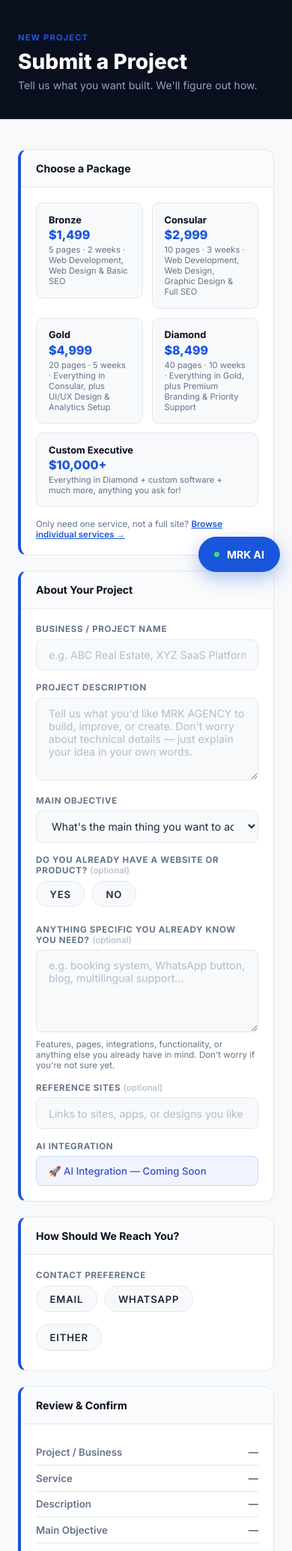
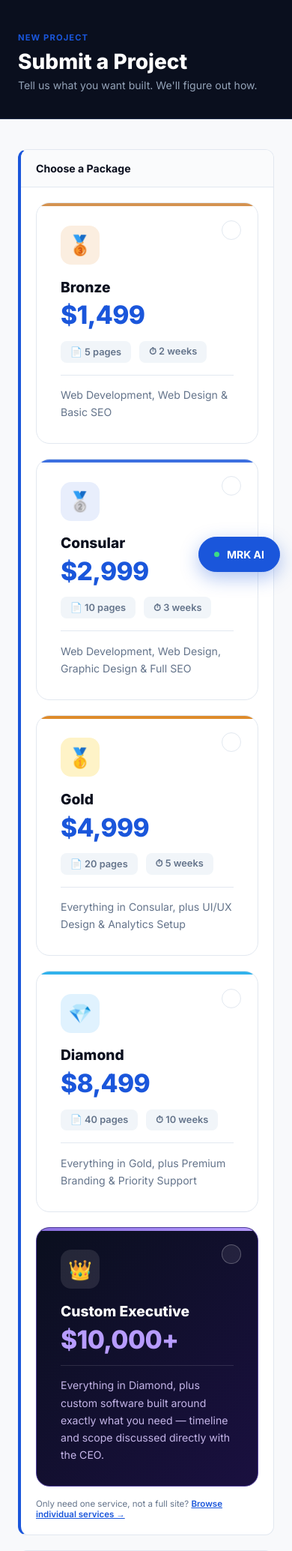
Before and after one commit to KhizarKhan714/MRK-AGENCY-, a Python web app: template templates/submit_project.html in a window 390 px wide. Shown: the part 65-2134 px from the top of the page at 75% size. Run offline with Jinja, Linux system fonts and the light colour scheme; the template is opened without the code that fills it, so the values that code supplies are empty.

Commit message:
Refactor package options and update confirmation text
Updated package options layout and styles for better responsiveness and user experience. Adjusted confirmation text for clarity regarding fixed pricing and delivery timelines.

```diff
--- a/templates/submit_project.html
+++ b/templates/submit_project.html
@@ -66,17 +66,51 @@
     .ai-box { background:#F0F4FF; border:1.5px solid #C7D7FF; border-radius:8px; padding:0.7rem 1rem; font-size:0.83rem; color:#3B4FC8; font-weight:500; display:flex; align-items:center; gap:0.5rem; }
 
     /* PACKAGES */
-    .pkg-grid { display:grid; grid-template-columns:1fr 1fr; gap:0.75rem; }
+    .pkg-grid { display:grid; grid-template-columns:1fr; gap:1.25rem; }
+    @media (min-width:820px) { .pkg-grid { grid-template-columns:1fr 1fr; } }
     .pkg-option { display:none; }
     .pkg-option + label {
-      display:block; padding:0.9rem 1rem; border:1.5px solid var(--border);
-      border-radius:9px; cursor:pointer; transition:all 0.2s;
-      background:var(--bg);
+      display:block; padding:1.85rem 2rem; border:1.5px solid var(--border);
+      border-radius:18px; cursor:pointer; transition:all 0.2s;
+      background:var(--white); position:relative; overflow:hidden;
     }
-    .pkg-option:checked + label { border-color:var(--blue); background:#EFF6FF; }
-    .pkg-option + label .pkg-name { font-size:0.8rem; font-weight:700; color:var(--dark); }
-    .pkg-option + label .pkg-price { font-size:1rem; font-weight:800; color:var(--blue); margin-top:0.15rem; }
-    .pkg-option + label .pkg-desc { font-size:0.7rem; color:var(--muted); margin-top:0.2rem; }
+    .pkg-option + label::before {
+      content:''; position:absolute; top:0; left:0; right:0; height:4px;
+      background:var(--pkg-accent, var(--blue)); opacity:0.85;
+    }
+    .pkg-option + label:hover { border-color:#B8C7F0; transform:translateY(-3px); box-shadow:0 10px 24px -12px rgba(10,15,30,0.14); }
+    .pkg-option:checked + label { border-color:var(--blue); border-width:2px; background:#F5F8FF; box-shadow:0 14px 32px -12px rgba(26,86,219,0.32); transform:translateY(-3px); }
+    .pkg-check {
+      position:absolute; top:1.4rem; right:1.4rem; width:26px; height:26px; border-radius:50%;
+      border:1.5px solid var(--border); background:var(--white); display:flex; align-items:center; justify-content:center;
+      font-size:0.78rem; color:transparent; transition:all 0.2s;
+    }
+    .pkg-option:checked + label .pkg-check { background:var(--blue); border-color:var(--blue); color:#fff; }
+    .pkg-icon {
+      width:52px; height:52px; border-radius:14px; margin-bottom:1.1rem;
+      background:var(--pkg-tint, #E8EEFC); display:flex; align-items:center; justify-content:center;
+      font-size:1.6rem;
+    }
+    .pkg-option + label .pkg-name { font-size:1.2rem; font-weight:800; color:var(--dark); margin-bottom:0.3rem; }
+    .pkg-option + label .pkg-price { font-size:2.1rem; font-weight:800; color:var(--blue); letter-spacing:-0.02em; margin-bottom:0.9rem; }
+    .pkg-meta { display:flex; gap:0.7rem; margin:0 0 1rem; font-size:0.8rem; font-weight:600; color:var(--muted); flex-wrap:wrap; }
+    .pkg-meta span { display:flex; align-items:center; gap:0.35rem; background:#F1F5F9; padding:0.4rem 0.8rem; border-radius:8px; }
+    .pkg-option + label .pkg-desc { font-size:0.88rem; color:var(--muted); line-height:1.65; padding-top:0.9rem; border-top:1px solid var(--border); }
+
+    .pkg-premium + label {
+      background:linear-gradient(135deg, var(--dark) 0%, #1a1040 100%); border-color:#4C3A99;
+    }
+    .pkg-premium + label::before { background:linear-gradient(90deg, #8B6FE0, #B79CFF); opacity:1; }
+    .pkg-premium + label:hover { border-color:#6B4FC7; }
+    .pkg-premium:checked + label { border-color:#8B6FE0; background:linear-gradient(135deg, var(--dark) 0%, #241558 100%); }
+    .pkg-premium + label .pkg-icon { background:rgba(255,255,255,0.1); }
+    .pkg-premium + label .pkg-name,
+    .pkg-premium + label .pkg-price { color:#fff; }
+    .pkg-premium + label .pkg-price { color:#B79CFF; }
+    .pkg-premium + label .pkg-desc { color:#C4B5E8; border-top-color:rgba(255,255,255,0.12); }
+    .pkg-premium + label .pkg-meta span { background:rgba(255,255,255,0.08); color:#C4B5E8; }
+    .pkg-premium + label .pkg-check { background:rgba(255,255,255,0.08); border-color:rgba(255,255,255,0.25); }
+    .pkg-premium:checked + label .pkg-check { background:#8B6FE0; border-color:#8B6FE0; }
 
     /* PILL TOGGLES — used for Existing Website yes/no and Contact Preference */
     .pill-group { display:flex; gap:0.6rem; flex-wrap:wrap; }
@@ -104,6 +138,7 @@
     .review-row { display:flex; justify-content:space-between; gap:1rem; padding:0.55rem 0; border-bottom:1px solid var(--border); font-size:0.83rem; }
     .review-row:last-child { border-bottom:none; }
     .review-row.hidden-row { display:none; }
+    .confirm-alt-hidden { display:none; }
     .review-label { color:var(--muted); font-weight:600; white-space:nowrap; }
     .review-value { color:var(--text); text-align:right; word-break:break-word; }
     .confirm-row { display:flex; gap:0.6rem; align-items:flex-start; margin-top:1.1rem; padding-top:1.1rem; border-top:1px solid var(--border); }
@@ -246,48 +281,74 @@
       <div class="form-card-body">
         <div class="pkg-grid">
 
-          <div>
+          <div style="--pkg-accent:#CD7F32;--pkg-tint:#FBEEE0;">
             <input class="pkg-option" type="radio" name="package" id="pkg1" value="Bronze" onchange="onPackageChange()" required/>
             <label for="pkg1">
+              <span class="pkg-check">✓</span>
+              <span class="pkg-icon">🥉</span>
               <div class="pkg-name">Bronze</div>
               <div class="pkg-price">$1,499</div>
-              <div class="pkg-desc">5 pages · 2 weeks · Web Development, Web Design &amp; Basic SEO</div>
+              <div class="pkg-meta">
+                <span>📄 5 pages</span>
+                <span>⏱ 2 weeks</span>
+              </div>
+              <div class="pkg-desc">Web Development, Web Design &amp; Basic SEO</div>
             </label>
           </div>
 
-          <div>
+          <div style="--pkg-accent:#1A56DB;--pkg-tint:#E8EEFC;">
             <input class="pkg-option" type="radio" name="package" id="pkg2" value="Consular" onchange="onPackageChange()"/>
             <label for="pkg2">
+              <span class="pkg-check">✓</span>
+              <span class="pkg-icon">🥈</span>
               <div class="pkg-name">Consular</div>
               <div class="pkg-price">$2,999</div>
-              <div class="pkg-desc">10 pages · 3 weeks · Web Development, Web Design, Graphic Design &amp; Full SEO</div>
+              <div class="pkg-meta">
+                <span>📄 10 pages</span>
+                <span>⏱ 3 weeks</span>
+              </div>
+              <div class="pkg-desc">Web Development, Web Design, Graphic Design &amp; Full SEO</div>
             </label>
           </div>
 
-          <div>
+          <div style="--pkg-accent:#D97706;--pkg-tint:#FEF3C7;">
             <input class="pkg-option" type="radio" name="package" id="pkg3" value="Gold" onchange="onPackageChange()"/>
             <label for="pkg3">
+              <span class="pkg-check">✓</span>
+              <span class="pkg-icon">🥇</span>
               <div class="pkg-name">Gold</div>
               <div class="pkg-price">$4,999</div>
-              <div class="pkg-desc">20 pages · 5 weeks · Everything in Consular, plus UI/UX Design &amp; Analytics Setup</div>
+              <div class="pkg-meta">
+                <span>📄 20 pages</span>
+                <span>⏱ 5 weeks</span>
+              </div>
+              <div class="pkg-desc">Everything in Consular, plus UI/UX Design &amp; Analytics Setup</div>
             </label>
           </div>
 
-          <div>
+          <div style="--pkg-accent:#0EA5E9;--pkg-tint:#E0F2FE;">
             <input class="pkg-option" type="radio" name="package" id="pkg4" value="Diamond" onchange="onPackageChange()"/>
             <label for="pkg4">
+              <span class="pkg-check">✓</span>
+              <span class="pkg-icon">💎</span>
               <div class="pkg-name">Diamond</div>
               <div class="pkg-price">$8,499</div>
-              <div class="pkg-desc">40 pages · 10 weeks · Everything in Gold, plus Premium Branding &amp; Priority Support</div>
+              <div class="pkg-meta">
+                <span>📄 40 pages</span>
+                <span>⏱ 10 weeks</span>
+              </div>
+              <div class="pkg-desc">Everything in Gold, plus Premium Branding &amp; Priority Support</div>
             </label>
           </div>
 
           <div style="grid-column:1/-1;">
-            <input class="pkg-option" type="radio" name="package" id="pkg5" value="Custom Executive" onchange="onPackageChange()"/>
+            <input class="pkg-option pkg-premium" type="radio" name="package" id="pkg5" value="Custom Executive" onchange="onPackageChange()"/>
             <label for="pkg5">
+              <span class="pkg-check">✓</span>
+              <span class="pkg-icon">👑</span>
               <div class="pkg-name">Custom Executive</div>
               <div class="pkg-price">$10,000+</div>
-              <div class="pkg-desc">Everything in Diamond + custom software + much more, anything you ask for!</div>
+              <div class="pkg-desc">Everything in Diamond, plus custom software built around exactly what you need — timeline and scope discussed directly with the CEO.</div>
             </label>
           </div>
 
@@ -410,7 +471,10 @@
 
         <div class="confirm-row">
           <input type="checkbox" id="confirm-check" name="confirm_accurate" required/>
-          <label for="confirm-check">I confirm that the information provided above is accurate to the best of my knowledge and I understand that MRK AGENCY may contact me to discuss the project before final scope, pricing, or delivery arrangements are confirmed.</label>
+          <label for="confirm-check">
+            <span id="confirm-text-fixed">I confirm that the information provided above is accurate to the best of my knowledge. This package's price and delivery timeline are fixed as shown — work can begin once submitted, no further pricing discussion needed.</span>
+            <span id="confirm-text-discuss" class="confirm-alt-hidden">I confirm that the information provided above is accurate to the best of my knowledge, and understand MRK AGENCY will follow up to confirm the final budget and timeline before work begins.</span>
+          </label>
         </div>
       </div>
     </div>
@@ -542,6 +606,17 @@
     }
     if (budgetRow) budgetRow.classList.toggle('hidden-row', !budgetVisible);
     set('rv-budget', budgetVal);
+
+    // Fixed-price packages (Bronze/Consular/Gold/Diamond) have no scope/pricing
+    // left to discuss once submitted — only à la carte and Custom Executive
+    // (the same two cases that show a budget row above) still need a
+    // follow-up conversation, so the confirmation text reuses that exact flag.
+    const confirmFixed = document.getElementById('confirm-text-fixed');
+    const confirmDiscuss = document.getElementById('confirm-text-discuss');
+    if (confirmFixed && confirmDiscuss) {
+      confirmFixed.classList.toggle('confirm-alt-hidden', budgetVisible);
+      confirmDiscuss.classList.toggle('confirm-alt-hidden', !budgetVisible);
+    }
   }
 
   document.addEventListener('DOMContentLoaded', () => {
```
